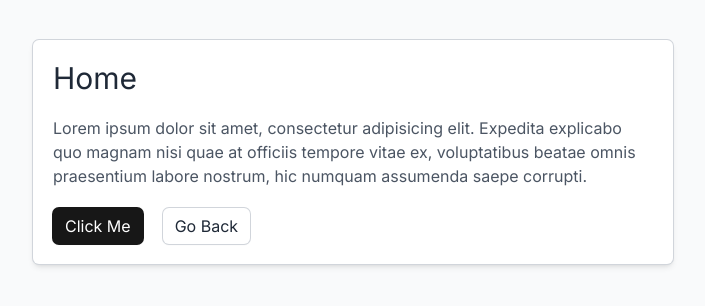
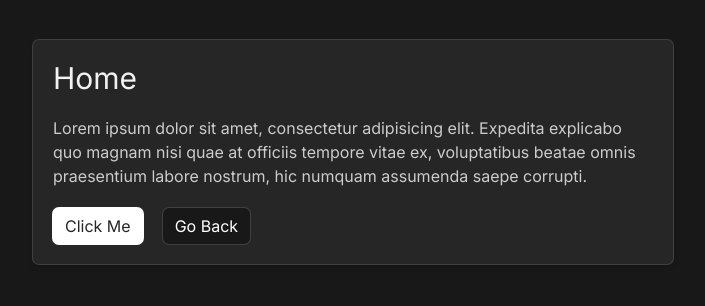
Before and after one commit to prajwl-dh/quick-resume-builder, a Next.js app: page / in a window 1280 px wide. Shown: the top 306 px of the page, without its empty margins (7-712 px from the left). Built offline with nearby package versions, Linux system fonts and the light colour scheme.

Commit message:
chore: Update npm dependencies and remove unused Tailwind CSS configuration and global styles

```diff
--- a/src/app/globals.css
+++ b/src/app/globals.css
@@ -4,6 +4,10 @@
 
 @layer base {
     html {
-      @apply m-0 p-0 bg-light-background scroll-smooth overflow-hidden overflow-y-auto;
+      @apply m-0 p-0 scroll-smooth overflow-hidden overflow-y-auto;
+    }
+
+    body {
+      @apply bg-light-background dark:bg-dark-background
     }
   }
--- a/src/app/layout.tsx
+++ b/src/app/layout.tsx
@@ -1,4 +1,5 @@
 import type { Metadata } from 'next';
+import { ThemeProvider } from 'next-themes';
 import { Inter } from 'next/font/google';
 import './globals.css';
 
@@ -16,8 +17,12 @@ export default function RootLayout({
   children: React.ReactNode;
 }>) {
   return (
-    <html lang='en'>
-      <body className={inter.className}>{children}</body>
+    <html lang='en' suppressHydrationWarning>
+      <body className={inter.className}>
+        <ThemeProvider defaultTheme='dark' attribute='class'>
+          {children}
+        </ThemeProvider>
+      </body>
     </html>
   );
 }
--- a/src/app/page.tsx
+++ b/src/app/page.tsx
@@ -1,18 +1,30 @@
+'use client';
+
+import { useTheme } from 'next-themes';
 export default function Home() {
+  const { theme, setTheme } = useTheme();
   return (
-    <div className='w-1/2 flex flex-col items-start gap-5 p-5 bg-light-foreground m-10 ring-1 ring-light-ring-secondary hover:ring-light-ring-primary transition duration-200 shadow-md rounded-md'>
-      <p className='text text-light-text-primary text-3xl'>Home</p>
-      <p className='text text-light-text-secondary'>
+    <div className='w-1/2 flex flex-col items-start gap-5 p-5 dark:bg-dark-foreground bg-light-foreground m-10 ring-1 ring-light-ring-secondary dark:ring-dark-ring-secondary hover:ring-light-ring-primary dark:hover:ring-dark-ring-primary transition duration-200 shadow-md rounded-md'>
+      <p className='text text-light-text-primary dark:text-dark-text-primary text-3xl'>
+        Home
+      </p>
+      <p className='text text-light-text-secondary dark:text-dark-text-secondary'>
         Lorem ipsum dolor sit amet, consectetur adipisicing elit. Expedita
         explicabo quo magnam nisi quae at officiis tempore vitae ex,
         voluptatibus beatae omnis praesentium labore nostrum, hic numquam
         assumenda saepe corrupti.
       </p>
       <div className='flex flex-row gap-5'>
-        <button className='text-light-button-primary-text bg-light-button-primary-background hover:bg-light-button-primary-active ring-1 ring-light-button-primary-background hover:ring-light-button-primary-active px-3 py-1.5 rounded-md outline-none transition duration-200 text-md shadow-sm'>
+        <button
+          onClick={() => setTheme('dark')}
+          className='text-light-button-primary-text dark:text-dark-button-primary-text bg-light-button-primary-background dark:bg-dark-button-primary-background hover:bg-light-button-primary-active dark:hover:bg-dark-button-primary-active ring-1 ring-light-button-primary-background dark:ring-dark-button-primary-background hover:ring-light-button-primary-active dark:hover:ring-dark-button-primary-active px-3 py-1.5 rounded-md outline-none transition duration-200 text-md shadow-sm'
+        >
           Click Me
         </button>
-        <button className='text-light-button-secondary-text bg-light-button-secondary-background hover:bg-light-button-secondary-active ring-1 ring-light-ring-secondary px-3 py-1.5 rounded-md outline-none transition duration-200 text-md shadow-sm'>
+        <button
+          onClick={() => setTheme('light')}
+          className='text-light-button-secondary-text dark:text-dark-button-secondary-text bg-light-button-secondary-background dark:bg-dark-button-secondary-background hover:bg-light-button-secondary-active dark:hover:bg-dark-button-secondary-active ring-1 ring-light-ring-secondary dark:ring-dark-ring-secondary dark:hover:ring-dark-ring-primary px-3 py-1.5 rounded-md outline-none transition duration-200 text-md shadow-sm'
+        >
           Go Back
         </button>
       </div>
--- a/tailwind.config.ts
+++ b/tailwind.config.ts
@@ -1,6 +1,10 @@
 import type { Config } from 'tailwindcss';
 
 const config: Config = {
+  future: {
+    hoverOnlyWhenSupported: true,
+  },
+  darkMode: 'class',
   content: [
     './src/pages/**/*.{js,ts,jsx,tsx,mdx}',
     './src/components/**/*.{js,ts,jsx,tsx,mdx}',
@@ -21,7 +25,7 @@ const config: Config = {
         'light-button-secondary-background': '#ffffff',
         'light-button-secondary-active': '#EBEBEB',
         'light-button-secondary-text': '#1f2937',
-        'dark-foreground': '#1a1a1a',
+        'dark-foreground': '#262626',
         'dark-background': '#181818',
         'dark-text-primary': '#f2f2f2',
         'dark-text-secondary': '#cccccc',
@@ -29,8 +33,8 @@ const config: Config = {
         'dark-ring-secondary': '#404040',
         'dark-button-primary-background': '#ffffff',
         'dark-button-primary-active': '#bfbfbf',
-        'dark-button-primary-text': '#1a1a1a',
-        'dark-button-secondary-background': '00FFFFFF',
+        'dark-button-primary-text': '#262626',
+        'dark-button-secondary-background': '#181818',
         'dark-button-secondary-active': '#383838',
         'dark-button-secondary-text': '#ffffff',
       },
```
Also changed, not shown: package.json (+6 -5 lines), 1 other file (tests, documents, lock files or other folders).
